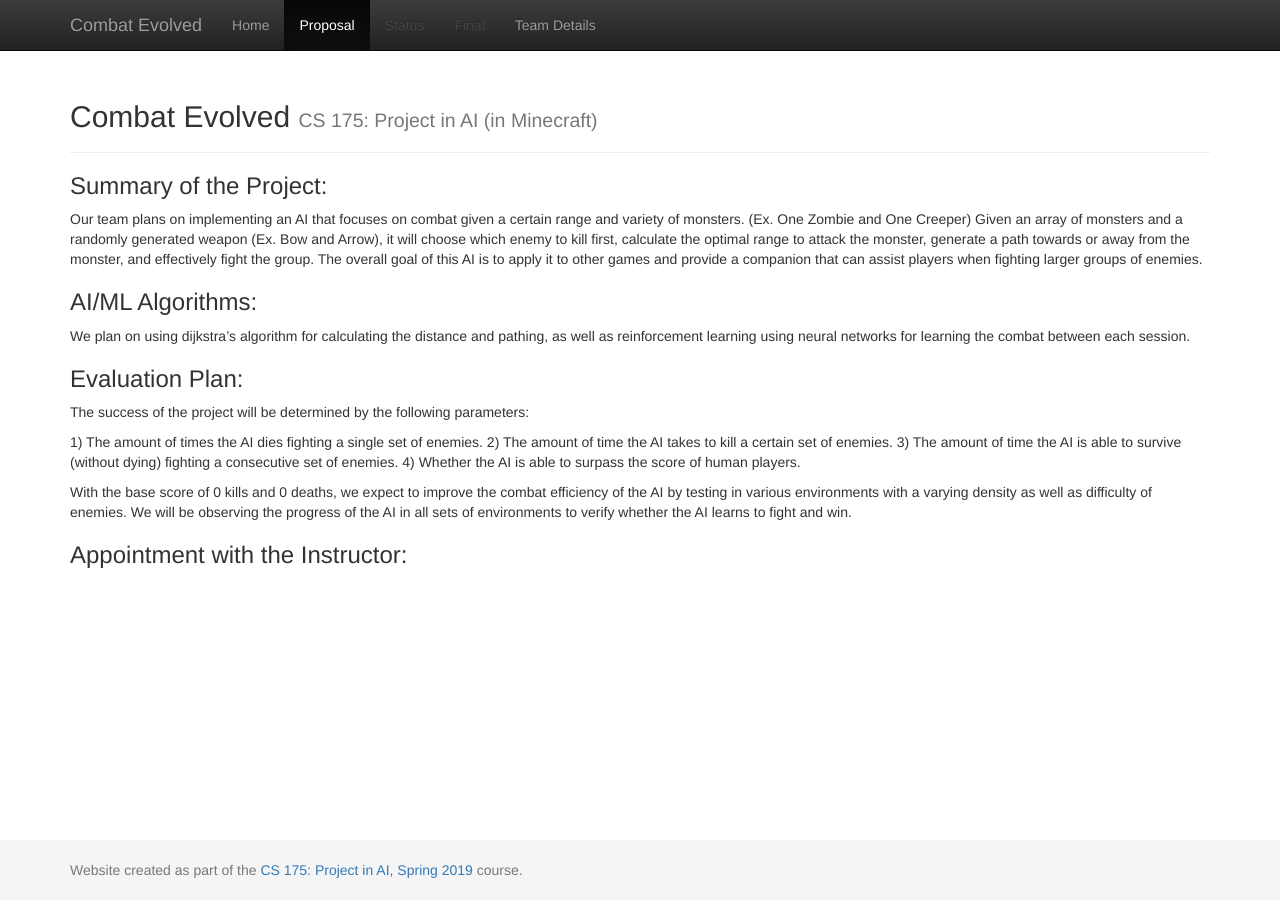
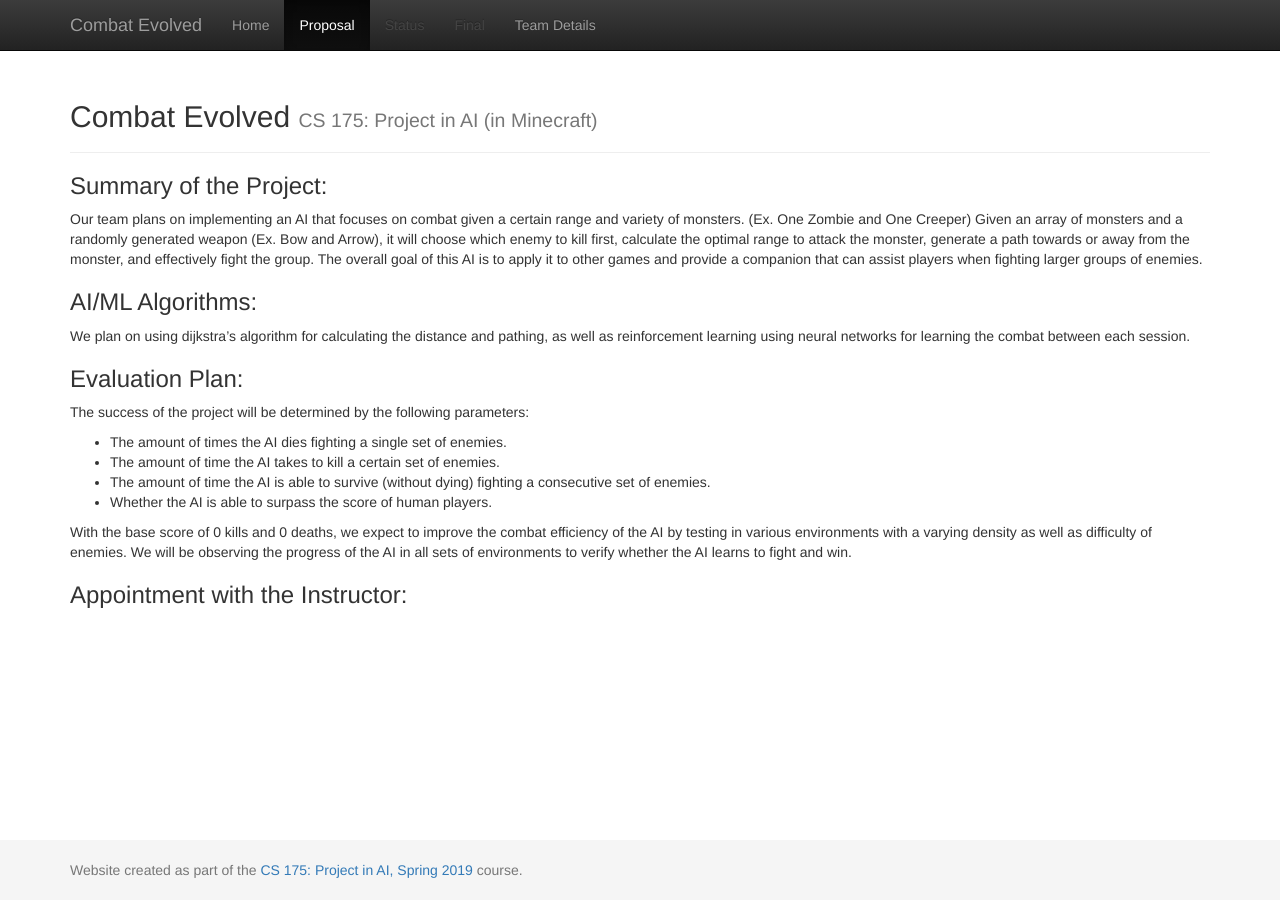
Before and after one commit to MirageVortex/CombatEvolve, a Jekyll site: the page built from docs/proposal.md, in a window 1280 px wide. Built offline with Jekyll 4.4.1, drawn with Linux system fonts in a browser that asks for light colours.

Commit message:
list correction
correcting mark up for list

```diff
--- a/docs/proposal.md
+++ b/docs/proposal.md
@@ -12,10 +12,10 @@ We plan on using dijkstra's algorithm for calculating the distance and pathing,
 ### Evaluation Plan:
 The success of the project will be determined by the following parameters:
 
- 1) The amount of times the AI dies fighting a single set of enemies.
- 2) The amount of time the AI takes to kill a certain set of enemies.
- 3) The amount of time the AI is able to survive (without dying) fighting a consecutive set of enemies.
- 4) Whether the AI is able to surpass the score of human players.
+- The amount of times the AI dies fighting a single set of enemies.
+- The amount of time the AI takes to kill a certain set of enemies.
+- The amount of time the AI is able to survive (without dying) fighting a consecutive set of enemies.
+- Whether the AI is able to surpass the score of human players.
 
 With the base score of 0 kills and 0 deaths, we expect to improve the combat efficiency of the AI by testing in various environments with a varying density as well as difficulty of enemies. We will be observing the progress of the AI in all sets of environments to verify whether the AI learns to fight and win.
 
```
